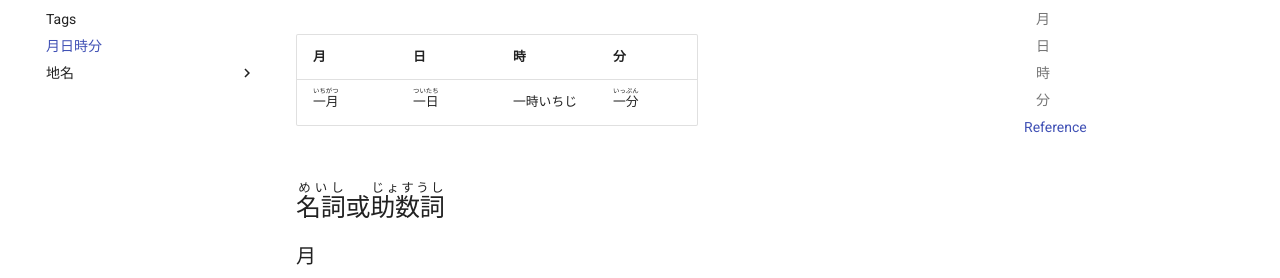
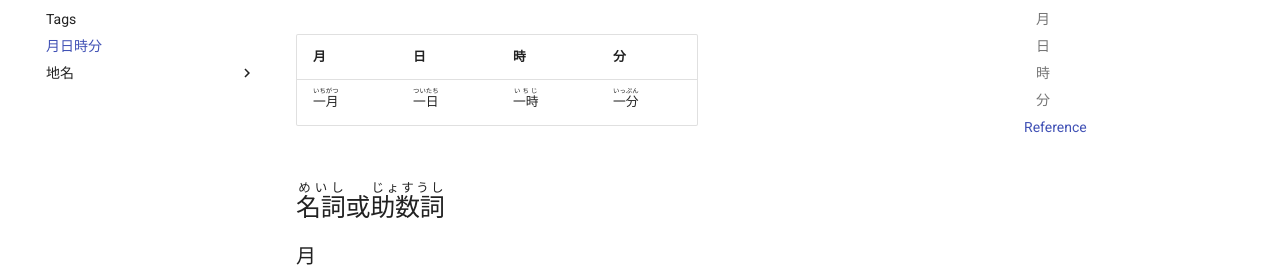
Before and after one commit to luomein/my_jp_dict, an MkDocs documentation site: the page built from docs/月日時分.md, in a window 1280 px wide. Shown: the part 146-424 px from the top of the page. Built offline with MkDocs 1.6.1 and Material for MkDocs 9.7.7, drawn with Linux system fonts in a browser that asks for light colours.

```diff
--- a/docs/月日時分.md
+++ b/docs/月日時分.md
@@ -5,7 +5,7 @@
 
 |月|日|時|分|
 | -- | -- | -- | -- |
-| <ruby>一月<rt>いちがつ</rt></ruby> | <ruby>一日<rt>ついたち</rt></ruby> | <ruby>一時</rt>いちじ</rt></ruby> | <ruby>一分<rt>いっぷん</rt></ruby> |
+| <ruby>一月<rt>いちがつ</rt></ruby> | <ruby>一日<rt>ついたち</rt></ruby> | <ruby>一時<rt>いちじ</rt></ruby> | <ruby>一分<rt>いっぷん</rt></ruby> |
 
 ## <ruby>名詞<rt>めいし</rt></ruby>或<ruby>助数詞<rt>じょすうし</rt></ruby>
 
```
